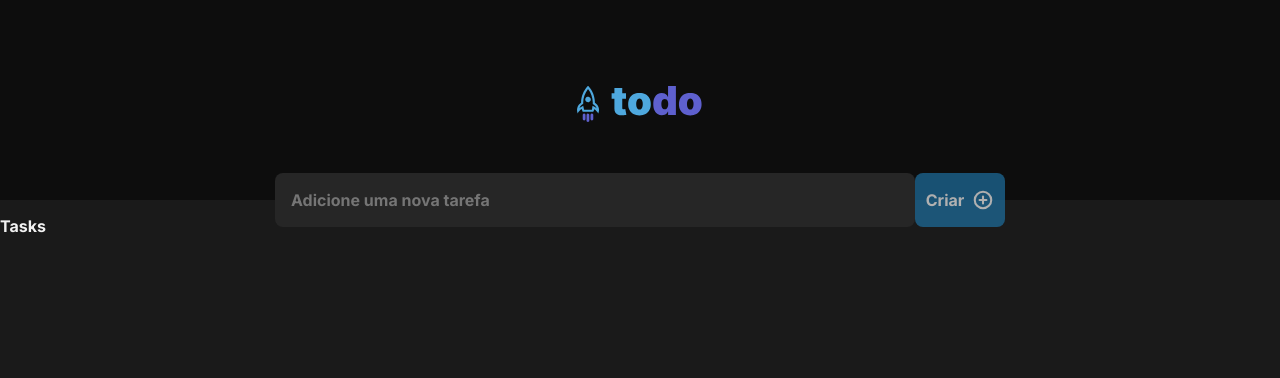
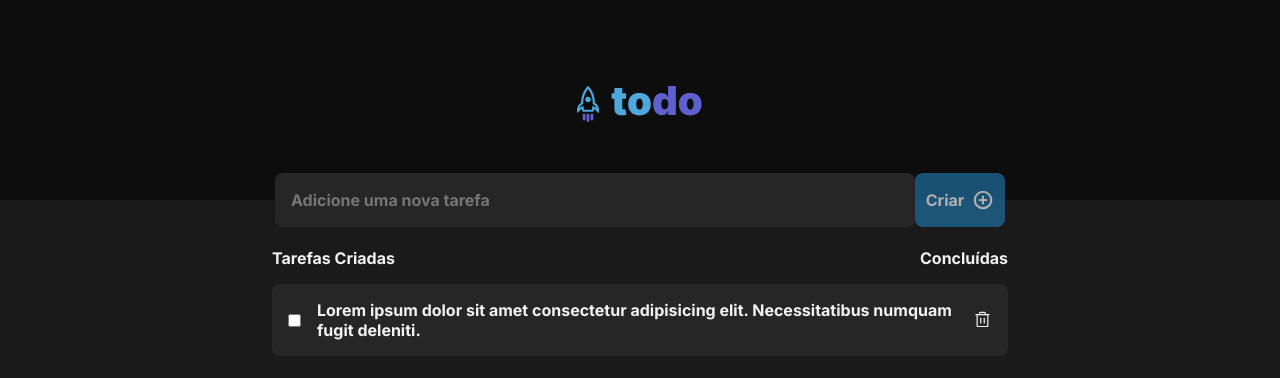
Before and after one commit to caritas-html/challenge-ignite-todo-list-react, a React (Vite) app in the folder todoList/: page / in a window 1280 px wide. Shown: the top 378 px of the page. Built offline with nearby package versions, Linux system fonts and the light colour scheme.

Commit message:
feat: Initial style and placeholders.

```diff
--- a/todoList/src/components/Tasks.module.css
+++ b/todoList/src/components/Tasks.module.css
@@ -0,0 +1,33 @@
+.container {
+  display: flex;
+  align-items: center;
+  justify-content: center;
+  margin-top: 1rem;
+  padding: 1rem;
+}
+
+.wrapper {
+  gap: 0.5rem;
+  height: 32px;
+  width: 46rem;
+  max-width: 46rem;
+  height: 60vh;
+}
+
+.tasksNumbers {
+  display: flex;
+  align-items: center;
+  justify-content: space-between;
+  margin-bottom: 1rem;
+}
+
+.individualTask {
+  display: flex;
+  align-items: center;
+  justify-content: space-evenly;
+  gap: 1rem;
+  background: var(--gray-500);
+  border: none;
+  border-radius: 8px;
+  padding: 1rem;
+}
--- a/todoList/src/components/Tasks.tsx
+++ b/todoList/src/components/Tasks.tsx
@@ -1,9 +1,25 @@
+import { Trash } from 'phosphor-react';
 import styles from './Tasks.module.css';
 
 export function Tasks() {
   return (
-    <div>
-      <p>Tasks</p>
+    <div className={styles.container}>
+      <div className={styles.wrapper}>
+        <div className={styles.tasksNumbers}>
+          <span>Tarefas Criadas</span>
+          <span>Concluídas</span>
+        </div>
+        <div>
+          <div className={styles.individualTask}>
+            <input type='checkbox' />
+            <p>
+              Lorem ipsum dolor sit amet consectetur adipisicing elit.
+              Necessitatibus numquam fugit deleniti.
+            </p>
+            <Trash size={22} />
+          </div>
+        </div>
+      </div>
     </div>
   );
 }
```
